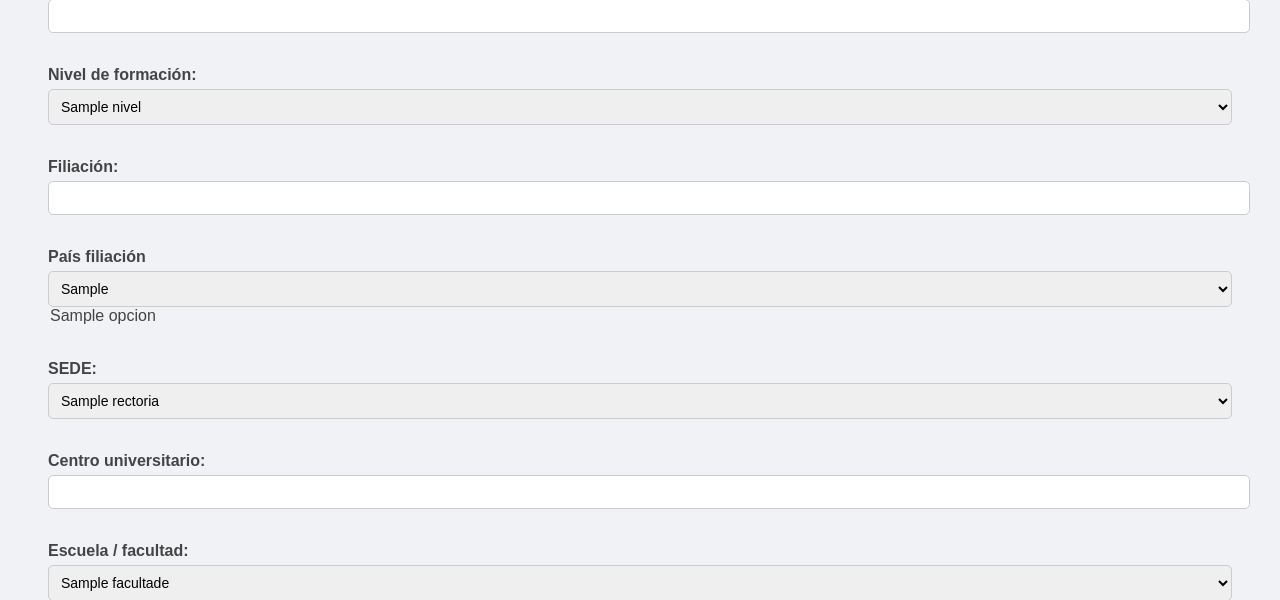
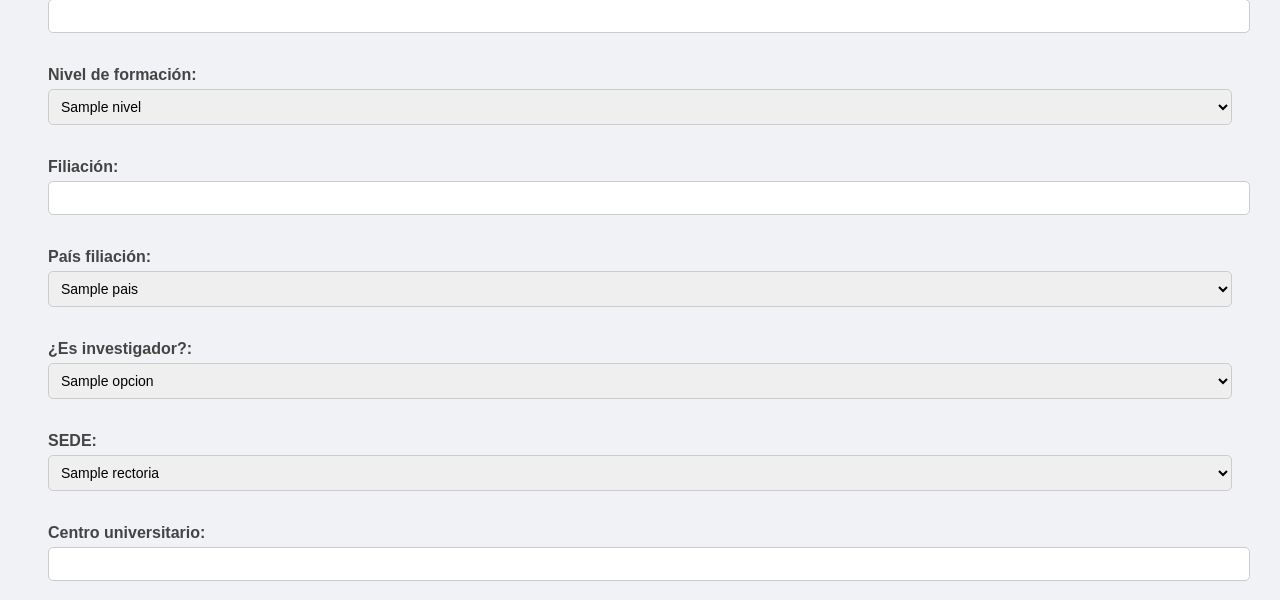
Before and after one commit to AFguerraD/Formulario-Inicial, a Flask app: template templates/registro_autor.html in a window 1280 px wide. Shown: the part 682-1282 px from the top of the page. Run offline with Flask 3, Linux system fonts and the light colour scheme; the template is opened without the code that fills it: most values are stand-ins (such as "Sample title", 1, 10 or a date in 2020).

Commit message:
correccion en una columna

```diff
--- a/templates/registro_autor.html
+++ b/templates/registro_autor.html
@@ -50,11 +50,12 @@
         </label><br>
 
         <label>Filiación: <input type="text" name="filiacion"></label><br>
-        <label>País filiación
+        <label>País filiación:
             <select name="pais_filiacion">
-                {% for pais_filiacion in opciones.pais_filiacion %}
-                <option value="{{ pais_filiacion }}"> {{ pais_filiacion}}</option>
+                {% for pais in opciones.pais_filiacion %}
+                    <option value="{{ pais }}">{{ pais }}</option>
                 {% endfor %}
+            </select>
         </label><br>
         <label>¿Es investigador?:
             <select name="es_investigador">
```
